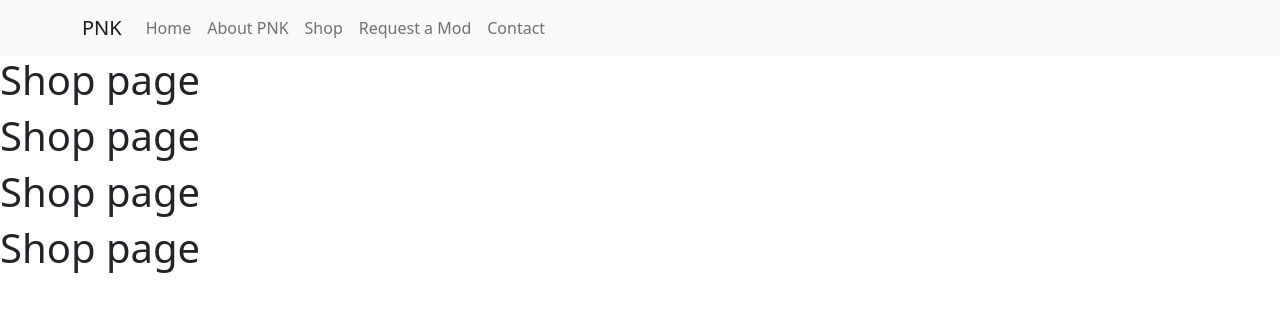
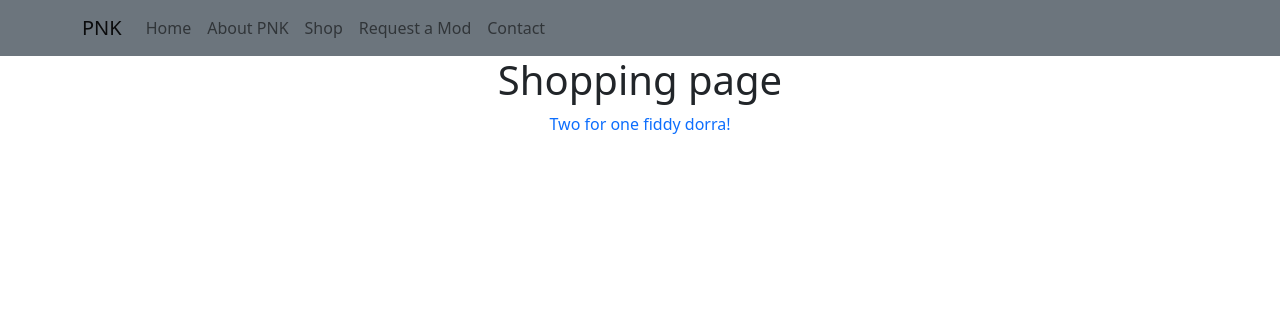
Before and after one commit to LudiJolo/pnk_website, a React (Create React App) app in the folder pnk_website/: page /shop in a window 1280 px wide. Shown: the top 312 px of the page. Built offline with nearby package versions, Linux system fonts and the light colour scheme.

Commit message:
added bootstrap styling

```diff
--- a/pnk_website/src/components/aboutme/About.js
+++ b/pnk_website/src/components/aboutme/About.js
@@ -2,11 +2,9 @@ import React from "react";
 
 function About() {
   return (
-    <div>
+    <div align="center">
         <h1>About page</h1>
-        <h1>About page</h1>
-        <h1>About page</h1>
-        <h1>About page</h1>
+        <p class="text-primary">Ain't nobody got time about me</p>
     </div>
   );
 }
--- a/pnk_website/src/components/contact/Contact.js
+++ b/pnk_website/src/components/contact/Contact.js
@@ -2,11 +2,9 @@ import React from "react";
 
 function Contact() {
   return (
-    <div>
+    <div align="center">
         <h1>Contact page</h1>
-        <h1>Contact page</h1>
-        <h1>Contact page</h1>
-        <h1>Contact page</h1>
+        <p class="text-primary">Hello? Comms?</p>
     </div>
   );
 }
--- a/pnk_website/src/components/home/Home.js
+++ b/pnk_website/src/components/home/Home.js
@@ -2,11 +2,9 @@ import React from "react";
 
 function Home() {
   return (
-    <div>
-        <h1>home page</h1>
-        <h1>home page</h1>
-        <h1>home page</h1>
-        <h1>home page</h1>
+    <div align="center">
+        <h1>This is homepage</h1>
+        <p class="text-primary">No, this is Patrick</p>
     </div>
   );
 }
--- a/pnk_website/src/components/navbar/Navi.js
+++ b/pnk_website/src/components/navbar/Navi.js
@@ -4,7 +4,7 @@ import {Outlet} from "react-router-dom";
 function Navi() {
   return (
     <>
-      <Navbar bg="light" expand="lg">
+      <Navbar bg="secondary" expand="lg" class="text-primary">
         <Container>
           <Navbar.Brand href="/">PNK</Navbar.Brand>
           <Navbar.Toggle aria-controls="basic-navbar-nav" />
--- a/pnk_website/src/components/request/Request.js
+++ b/pnk_website/src/components/request/Request.js
@@ -2,11 +2,9 @@ import React from "react";
 
 function Request() {
   return (
-    <div>
+    <div align="center">
         <h1>Request page</h1>
-        <h1>Request page</h1>
-        <h1>Request page</h1>
-        <h1>Request page</h1>
+        <p class="text-primary">Gimme keyboard</p>
     </div>
   );
 }
--- a/pnk_website/src/components/shop/Shop.js
+++ b/pnk_website/src/components/shop/Shop.js
@@ -2,11 +2,9 @@ import React from "react";
 
 function Shop() {
   return (
-    <div>
-        <h1>Shop page</h1>
-        <h1>Shop page</h1>
-        <h1>Shop page</h1>
-        <h1>Shop page</h1>
+    <div align="center">
+        <h1>Shopping page</h1>
+        <p class="text-primary">Two for one fiddy dorra!</p>
     </div>
   );
 }
```
